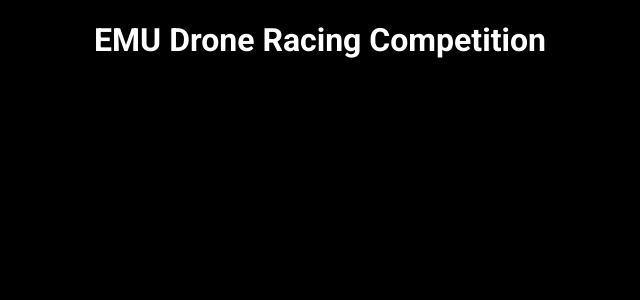
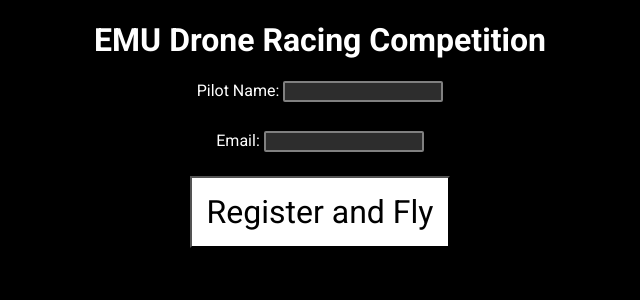
Before and after one commit to joshrandall8478/cosc471droneproject, a PHP site: page /register.php in a window 1280 px wide. Shown: the top 300 px of the page, without its empty margins (320-960 px from the left). Run offline with PHP 8.4, Linux system fonts and the light colour scheme.

Commit message:
working on register site

```diff
--- a/register.php
+++ b/register.php
@@ -17,26 +17,29 @@
     <!-- <h1>Drone Racing Competition - Pilot Registration</h1> -->
 
 
-    <!-- User Registration Form -->
-    <!-- <form action="register.php" method="POST">
-        <label for="name">Pilot Name:</label>
-        <input type="text" id="name" name="name" required>
-
-
-        <label for="email">Email:</label>
-        <input type="email" id="email" name="email" required>
-
-
-        <input type="submit" value="Register">
-    </form> -->
-
     <main>
     <div class="container">
         <h1 class="title-text">EMU Drone Racing Competition</h1>
         <div class="container">
+        <form class="form" action="register.php" method="POST">
 
+        <div class="field">
+        <label for="name">Pilot Name:</label>
+        <input type="text" id="name" name="name" required>
         </div>
 
+        <br>
+
+        <div class="field">
+        <label for="email">Email:</label>
+        <input type="email" id="email" name="email" required>
+        </div>
+
+
+        <br>
+        <input type="submit" value="Register and Fly">
+            </form>
+        </div>
     </div>
     </main>
 </body>
--- a/styles.css
+++ b/styles.css
@@ -5,6 +5,37 @@ body{
     background-color: black;
     color: white;
 
+}
+
+.form{
+    margin:auto;
+    text-align: center;
+}
+
+input[type=text], input[type=email]{
+    color: white;
+    background-color: #2d2d2d;
+    border-radius: 2px;
+    border: 2px solid gray;
+}
+
+.field{
+    margin: 5px 0px;
+}
+input[type=submit]{
+    padding: 15px;
+    background-color: white;
+    font-size: 2em;
+    transition: all ease-out 0.3s;
+}
+input[type=submit]:hover{
+    cursor: pointer;
+    padding: 20px;
+    background-color: black;
+    color: white;
+    border: 2px solid white;
+    border-radius: 25px;
+    transition: all ease-out 0.3s;
 }
 
 .title-text{
```
